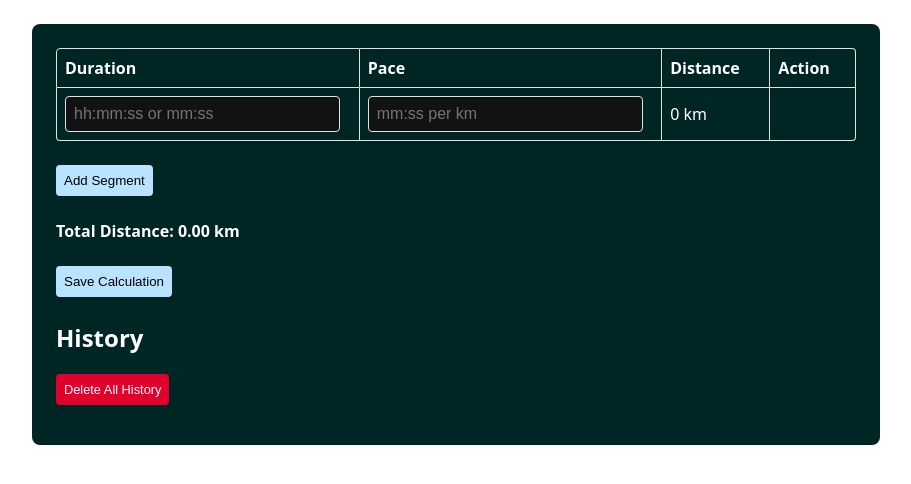
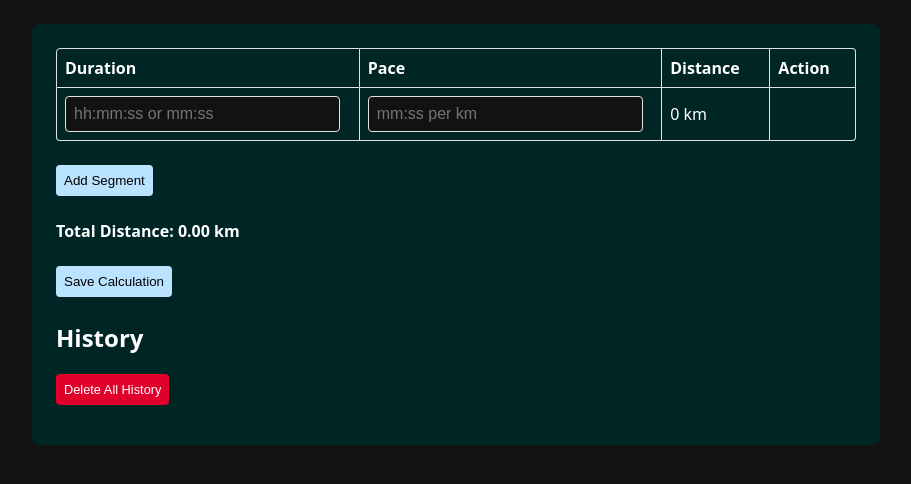
Before and after one commit to woylie/running-distance-calculator, a plain HTML site: page index.html in a window 1280 px wide. Shown: the whole page, without its empty margins (184-1095 px from the left). Drawn offline with Linux system fonts and the dark colour scheme.

Commit message:
set color scheme

```diff
--- a/index.html
+++ b/index.html
@@ -4,6 +4,13 @@
     <meta charset="UTF-8" />
     <meta name="viewport" content="width=device-width, initial-scale=1.0" />
     <title>Running Distance Calculator</title>
+    <style>
+      @media (prefers-color-scheme: dark) {
+        :root {
+          color-scheme: dark;
+        }
+      }
+    </style>
   </head>
   <body>
     <main>
```
